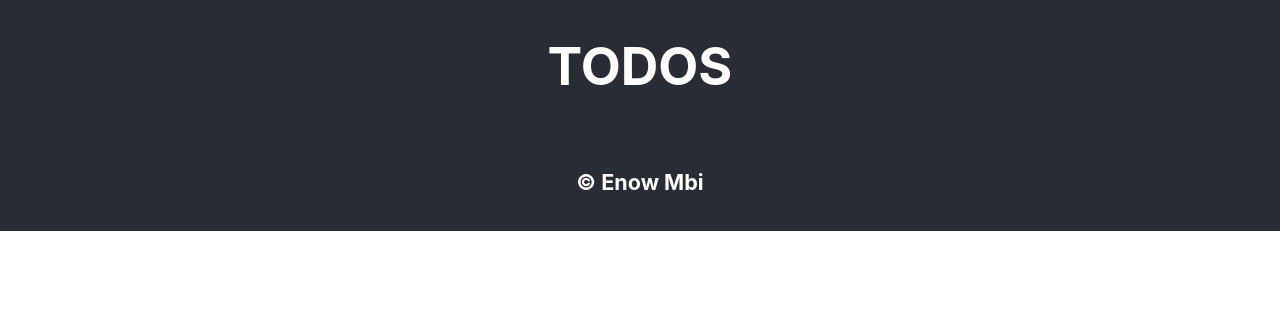
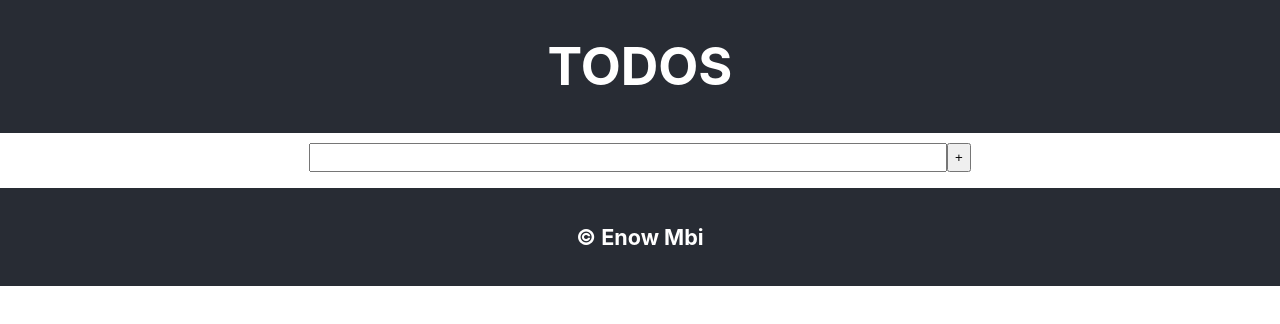
Before and after one commit to enowmbi/todo-app-react, a React (Create React App) app: page / in a window 1280 px wide. Shown: the top 324 px of the page. Built offline with nearby package versions, Linux system fonts and the light colour scheme.

Commit message:
Clean up addition of new task

```diff
--- a/src/App.css
+++ b/src/App.css
@@ -35,6 +35,21 @@
   /* color: white; */
 }
 
+.New-Task{
+   margin: 10px;
+   display: flex;
+   justify-content: center;
+}
+.New-Task input[type="text"]{
+   width: 50%;
+   font-size: 20px;
+}
+
+.Add-button:hover{
+   background-color: green;
+   cursor: pointer;
+}
+
 .App-task{
   display: flex;
   align-items: center;
--- a/src/App.js
+++ b/src/App.js
@@ -1,13 +1,49 @@
 import Header from "./components/header"
+import Task from "./components/task"
 import Footer from "./components/footer"
+import { useState, useRef } from "react"
+import { v4 } from "uuid"
 import './App.css';
 
 function App() {
+
+    const [tasks, setTasks] = useState([])
+    const [newTask, setNewTask] = useState("")
+
+    const newTaskRef = useRef()
+
+    const handleSubmit =(e)=>{
+      e.preventDefault()
+      const myNewTask = {id: v4(), name: newTaskRef.current.value, completed: false }
+      const newTasks = [...tasks, myNewTask]
+      setTasks(newTasks)
+      console.log("New task created upon submission of form: ", myNewTask)
+      newTaskRef.current.value = ""
+      setNewTask(newTaskRef.current.value)
+      newTaskRef.current.focus()
+    }
+
+    const handleChange =()=>{
+      setNewTask(newTaskRef.current.value)
+    }
 
     return(
         <div className="App">
             <Header/>
             <main>
+                <form className="New-Task" onSubmit={handleSubmit}>
+                    <input type="text" ref={newTaskRef} value={newTask} onChange={handleChange}/>
+                    <button className="Add-button" onClick={handleSubmit}>+</button>
+                </form>
+                <ol>
+                 {tasks.map((task) =>{
+                     return(<li><Task
+                         key={task.id}
+                         name={task.name}
+                         completed={task.completed}
+                     /></li>)
+                 })}
+               </ol>
             </main>
             <Footer/>
         </div>
--- a/src/components/task.jsx
+++ b/src/components/task.jsx
@@ -1,9 +1,12 @@
-const Task =(props)=>{
+const Task =({completed, name })=>{
     return(
         <div className="App-task">
         <label>
-            <input type="checkbox" checked={props.checked} onChange={props.onChange}/>
-            {props.name}
+            <input
+              type="checkbox"
+              checked={completed}
+              />
+            {name}
         </label>
         </div>
     )
```
Also changed, not shown: src/components/new_task.jsx (added, +13 -0 lines).
